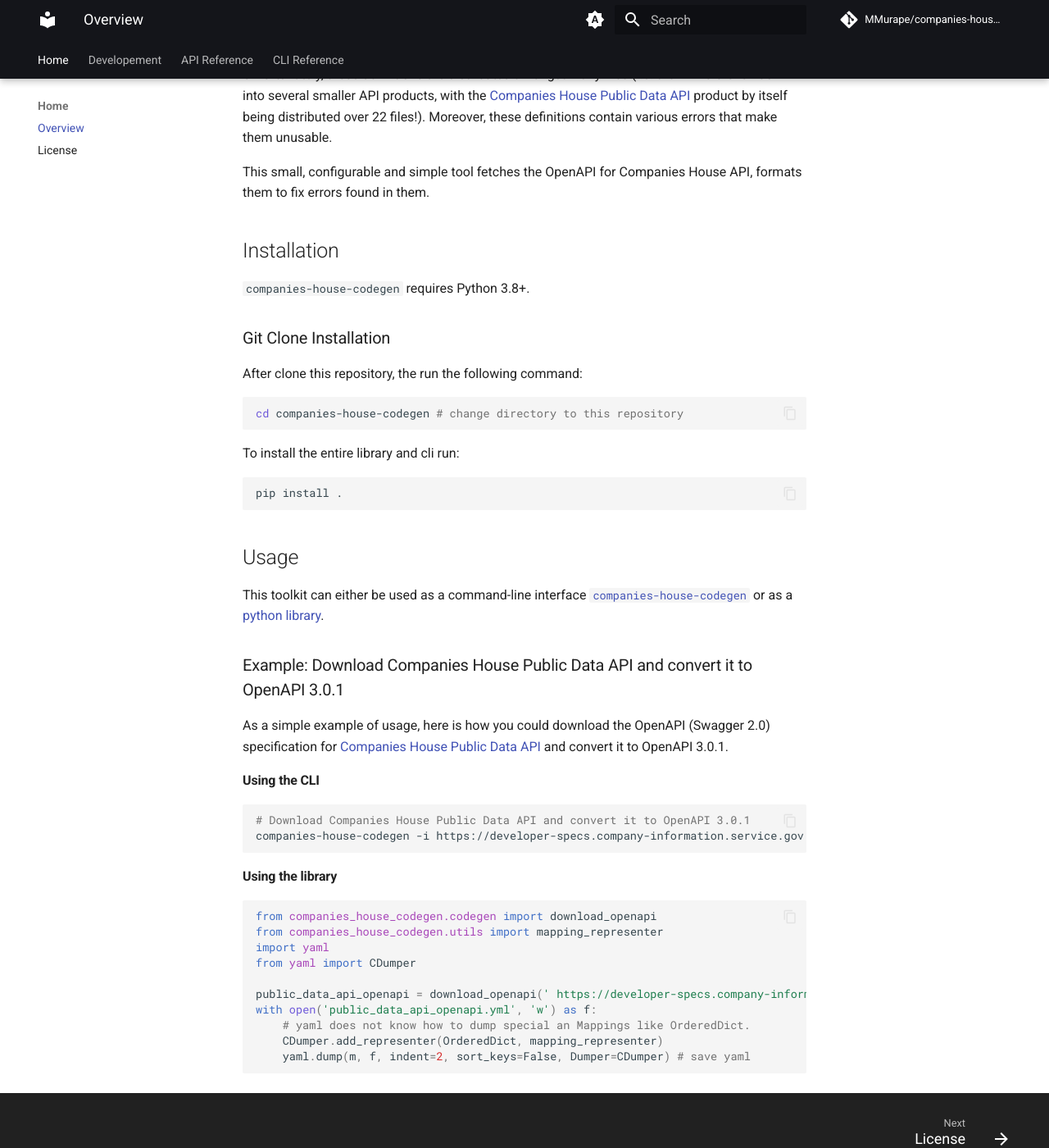
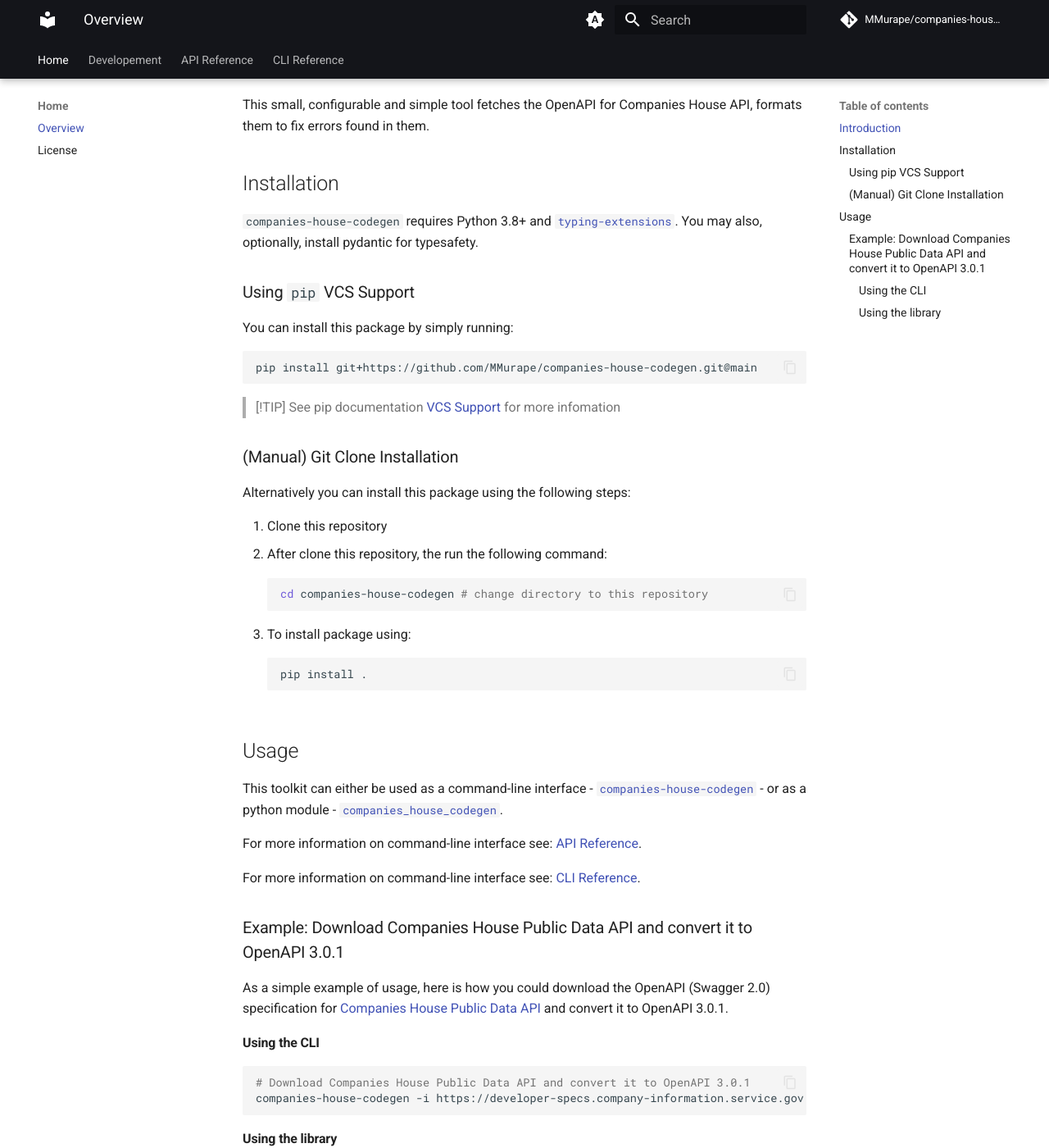
Before and after one commit to MMurape/companies-house-codegen, an MkDocs documentation site: the page built from docs/index.md, in a window 1280 px wide and 1400 px high, scrolled down 858 px. Shown: the whole window at 82% size. Built offline with MkDocs 1.6.1 and Material for MkDocs 9.7.7, drawn with Linux system fonts in a browser that asks for light colours; comment, search, counter and statistics services are not loaded; some of the changed text lies outside the part shown.

Commit message:
Update docs

````diff
--- a/README.md
+++ b/README.md
@@ -19,27 +19,48 @@
 
 ## Installation
 
-`companies-house-codegen` requires Python 3.8+.
+`companies-house-codegen` requires Python 3.8+
+and [`typing-extensions`](https://github.com/python/typing_extensions).
+You may also, optionally, install pydantic for typesafety.
 
-### Git Clone Installation
+### Using `pip` VCS Support
 
-After clone this repository, the run the following command:
+You can install this package by simply running:
 
 ```sh
-cd companies-house-codegen # change directory to this repository
+pip install git+https://github.com/MMurape/companies-house-codegen.git@main
 ```
 
-To install the entire library and cli run:
+> [!TIP]
+> See pip documentation [VCS Support](https://pip.pypa.io/en/stable/topics/vcs-support/)
+> for more infomation
 
-```sh
-pip install .
-```
+### (Manual) Git Clone Installation
+
+Alternatively you can install this package using the following steps:
+
+1. Clone this repository
+2. After clone this repository, the run the following command:
+
+    ```sh
+    cd companies-house-codegen # change directory to this repository
+    ```
+
+3. To install package using:
+
+    ```sh
+    pip install .
+    ```
 
 ## Usage
 
 This toolkit can either be used
-as a command-line interface [`companies-house-codegen`](command-line-interface.md)
-or as a [python library](api-reference/index.md).
+as a command-line interface - [`companies-house-codegen`](command-line-interface.md) -
+or as a python module - [`companies_house_codegen`](api-reference/index.md).
+
+For more information on command-line interface see: [API Reference](api-reference/index.md).
+
+For more information on command-line interface see: [CLI Reference](command-line-interface.md).
 
 ### Example: Download Companies House Public Data API and convert it to OpenAPI 3.0.1
 
@@ -63,7 +84,7 @@
 import yaml
 from yaml import CDumper
 
-public_data_api_openapi = download_openapi(' https://developer-specs.company-information.service.gov.uk/api.ch.gov.uk-specifications/swagger-2.0/spec/swagger.json')
+public_data_api_openapi = download_openapi('https://developer-specs.company-information.service.gov.uk/api.ch.gov.uk-specifications/swagger-2.0/spec/swagger.json')
 with open('public_data_api_openapi.yml', 'w') as f:
     # yaml does not know how to dump special an Mappings like OrderedDict.
     CDumper.add_representer(OrderedDict, mapping_representer)
--- a/docs/index.md
+++ b/docs/index.md
@@ -1,3 +1,92 @@
-# Overview
 
---8<-- "README.md"
+# companies-house-codegen
+
+[![ruff](https://github.com/mmurape/companies-house-codegen/workflows/ruff/badge.svg)](https://github.com/MMurape/companies-house-codegen/actions)
+[![mypy](https://github.com/mmurape/companies-house-codegen/workflows/mypy/badge.svg)](https://github.com/MMurape/companies-house-codegen/actions)
+
+A simple but powerful toolkit for downloading, compressing and formatting
+Companies House OpenAPI (Swagger 2.0) specifications.
+
+## Introduction
+
+[Companies House](https://companieshouse.gov.uk) is an executive agency of the [Department for Business and Trade](https://gov.uk/dbt), a department of the British Government. This official UK agency is responsible for incorperating and dissolving companies, and maintaining a register of information of limited companies (and some other companies) under the [Companies Act](https://www.legislation.gov.uk/ukpga/2006/46/contents) and related legislation to be made available for public access.
+
+Companies House hosts a [JSON](http://www.json.org/) [REST API](https://restfulapi.net/) called the [Companies House API](https://developer.company-information.service.gov.uk/overview), which makes it possible for software developers to create application to retrieve information from Companies House's database (e.g. searching and retrieving public company data), as well as, interact with Companies House's database (e.g. manipulating company information, givem you have authority to do so). The full documentation for Companies House API can be found at the [Companies House Developer Hub](https://developer.company-information.service.gov.uk/).
+
+Unfortunately, the Companies House API does not come with an official SDK. Fortunately, the API is documented fully defined in [OpenAPI](https://swagger.io/) (specifically [Swagger 2.0](https://swagger.io/specification/v2/)) specifications - an open source standard for defining APIs. Since OpenAPI is industry standard there are many tools that exist that produce high quality SDKs from OpenAPI definitions. For example, [Cloudflare](https://www.stainless.com/customers/cloudflare), [OpenAI](https://www.stainless.com/customers/openai), [Anthropic](https://docs.anthropic.com/claude/reference/client-sdks) and many define their SDKs in OpenAPI3 and generate them using [Stainless](https://www.stainless.com/). Unfortunately, these definitions are distributed amongst many files (i.e. the API is broken down into several smaller API products, with the [Companies House Public Data API](https://developer-specs.company-information.service.gov.uk/companies-house-public-data-api/reference) product by itself being distributed over 22 files!). Moreover, these definitions contain various errors that make them unusable.
+
+This small, configurable and simple tool fetches the OpenAPI for Companies House API, formats them to fix errors found in them.
+
+## Installation
+
+`companies-house-codegen` requires Python 3.8+
+and [`typing-extensions`](https://github.com/python/typing_extensions).
+You may also, optionally, install pydantic for typesafety.
+
+### Using `pip` VCS Support
+
+You can install this package by simply running:
+
+```sh
+pip install git+https://github.com/MMurape/companies-house-codegen.git@main
+```
+
+> [!TIP]
+> See pip documentation [VCS Support](https://pip.pypa.io/en/stable/topics/vcs-support/)
+> for more infomation
+
+### (Manual) Git Clone Installation
+
+Alternatively you can install this package using the following steps:
+
+1. Clone this repository
+2. After clone this repository, the run the following command:
+
+    ```sh
+    cd companies-house-codegen # change directory to this repository
+    ```
+
+3. To install package using:
+
+    ```sh
+    pip install .
+    ```
+
+## Usage
+
+This toolkit can either be used
+as a command-line interface - [`companies-house-codegen`](command-line-interface.md) -
+or as a python module - [`companies_house_codegen`](api-reference/index.md).
+
+For more information on command-line interface see: [API Reference](api-reference/index.md).
+
+For more information on command-line interface see: [CLI Reference](command-line-interface.md).
+
+### Example: Download Companies House Public Data API and convert it to OpenAPI 3.0.1
+
+As a simple example of usage, here is how you could download
+the OpenAPI (Swagger 2.0) specification for
+[Companies House Public Data API](https://developer-specs.company-information.service.gov.uk/companies-house-public-data-api/reference)
+and convert it to OpenAPI 3.0.1.
+
+#### Using the CLI
+
+```sh
+# Download Companies House Public Data API and convert it to OpenAPI 3.0.1
+companies-house-codegen -i https://developer-specs.company-information.service.gov.uk/api.ch.gov.uk-specifications/swagger-2.0/spec/swagger.json --zip public_data_api_openapi.yml --openapi
+```
+
+#### Using the library
+
+```python
+from companies_house_codegen.codegen import download_openapi
+from companies_house_codegen.utils import mapping_representer
+import yaml
+from yaml import CDumper
+
+public_data_api_openapi = download_openapi('https://developer-specs.company-information.service.gov.uk/api.ch.gov.uk-specifications/swagger-2.0/spec/swagger.json')
+with open('public_data_api_openapi.yml', 'w') as f:
+    # yaml does not know how to dump special an Mappings like OrderedDict.
+    CDumper.add_representer(OrderedDict, mapping_representer)
+    yaml.dump(m, f, indent=2, sort_keys=False, Dumper=CDumper) # save yaml
+```
--- a/mkdocs.yml
+++ b/mkdocs.yml
@@ -1,9 +1,12 @@
 site_name: "companies-house-codegen"
-#site_url: ""
+site_url: "https://MMurape.github.io/companies-house-codegen"
 repo_url: "https://github.com/MMurape/companies-house-codegen"
 repo_name: "MMurape/companies-house-codegen"
-watch: [mkdocs.yml, README.md, CONTRIBUTING.md,
-        src/companies_house_codegen, tests/typings_suite]
+watch: [mkdocs.yml,
+        #README.md, copy mannually
+        CONTRIBUTING.md,
+        src/companies_house_codegen,
+        tests/typings_suite]
 site_dir: "site"
 site_author: "Munyaradzi Murape"
 site_description: >-
````
